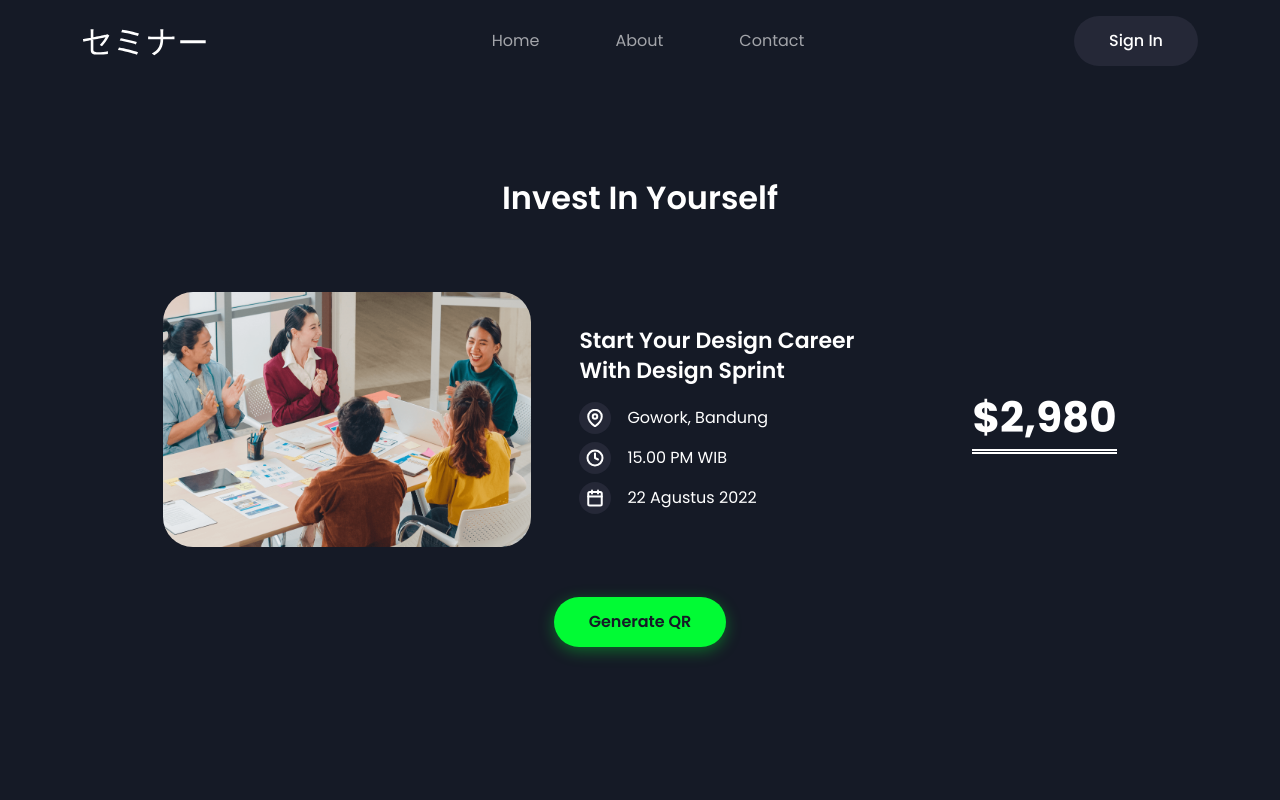
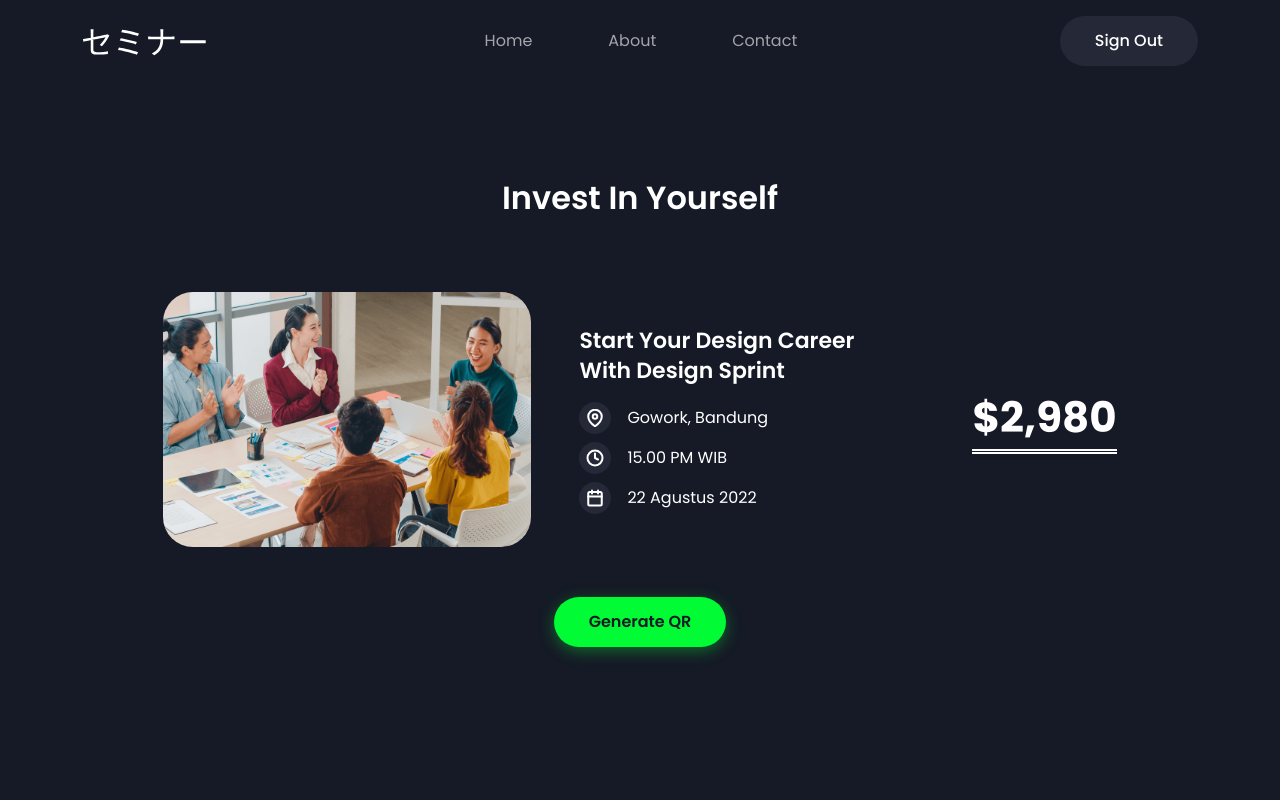
Before and after one commit to kucingscript/final-website-event-vocasia, a React (Vite) app: page /events/checkout/1 in a window 1280 px wide. Shown: the top 800 px of the page. Built offline with nearby package versions, Linux system fonts and the light colour scheme; no server answers; sample sign-in values are in the browser's storage.

Commit message:
feat : sign in toggle, protected routes

```diff
--- a/package.json
+++ b/package.json
@@ -10,11 +10,13 @@
     "preview": "vite preview"
   },
   "dependencies": {
+    "@tanstack/react-table": "^8.10.7",
     "axios": "^1.6.2",
     "bootstrap": "^5.3.2",
     "firebase": "^10.7.0",
     "react": "^18.2.0",
     "react-bootstrap": "^2.9.1",
+    "react-bootstrap-icons": "^1.10.3",
     "react-dom": "^18.2.0",
     "react-qr-code": "^2.0.12",
     "react-router-dom": "^6.19.0",
--- a/src/App.jsx
+++ b/src/App.jsx
@@ -8,6 +8,7 @@ import {
   Login,
   Register,
 } from "./pages";
+import ProtectedRoutes from "./lib/ProtectedRoutes";
 
 const App = () => {
   return (
@@ -18,7 +19,11 @@ const App = () => {
       <Route path="/login" element={<Login />} />
       <Route path="/register" element={<Register />} />
       <Route path="/events/:id" element={<DetailedEvent />} />
-      <Route path="/events/checkout/:id" element={<EventCheckout />} />
+
+      <Route element={<ProtectedRoutes />}>
+        <Route path="/events/checkout/:id" element={<EventCheckout />} />
+      </Route>
+
       <Route path="/*" element={<div>Page not found</div>} />
     </Routes>
   );
--- a/src/components/Footer.jsx
+++ b/src/components/Footer.jsx
@@ -32,7 +32,7 @@ const Footer = () => {
           ))}
         </div>
         <div className="d-flex justify-content-center paragraph all-rights">
-          Build with &#9829; by
+          Build with &#9829; by Eventning - Vocasia FE 2
         </div>
       </div>
     </footer>
--- a/src/components/Header.jsx
+++ b/src/components/Header.jsx
@@ -1,10 +1,27 @@
-import { Link, useLocation } from "react-router-dom";
+import { Link, useLocation, useNavigate } from "react-router-dom";
 import { headerLists } from "../constants";
 import { useEffect, useState } from "react";
+import { onAuthStateChanged } from "firebase/auth";
+import { auth } from "../config/firebase";
 
 const Header = ({ children }) => {
   const [activeIndex, setActiveIndex] = useState(null);
+  const [isLogin, setIsLogin] = useState(false);
+
   const location = useLocation();
+  const navigate = useNavigate();
+
+  useEffect(() => {
+    const unsubscribed = onAuthStateChanged(auth, (user) => {
+      if (user) {
+        setIsLogin(true);
+      } else {
+        setIsLogin(false);
+      }
+    });
+
+    return () => unsubscribed();
+  }, []);
 
   useEffect(() => {
     const currentIndex = headerLists.findIndex(
@@ -12,6 +29,19 @@ const Header = ({ children }) => {
     );
     setActiveIndex(currentIndex);
   }, [location.pathname]);
+
+  const handleClick = async () => {
+    if (isLogin) {
+      try {
+        await auth.signOut();
+        navigate("/login");
+      } catch (error) {
+        console.error(error.message);
+      }
+    } else {
+      navigate("/login");
+    }
+  };
 
   return (
     <header className="header bg-navy pt-2">
@@ -38,9 +68,9 @@ const Header = ({ children }) => {
               ))}
             </div>
             <div className="d-grid">
-              <Link className="btn-navy" to="/login">
-                Sign In
-              </Link>
+              <button onClick={handleClick} className="btn-navy">
+                {isLogin ? "Sign Out" : "Sign In"}
+              </button>
             </div>
           </div>
         </div>
--- a/src/components/PagesHeader.jsx
+++ b/src/components/PagesHeader.jsx
@@ -1,10 +1,27 @@
-import { Link, useLocation } from "react-router-dom";
+import { Link, useLocation, useNavigate } from "react-router-dom";
 import { headerLists } from "../constants";
 import { useEffect, useState } from "react";
+import { onAuthStateChanged } from "firebase/auth";
+import { auth } from "../config/firebase";
 
 const PagesHeader = () => {
   const [activeIndex, setActiveIndex] = useState(null);
+  const [isLogin, setIsLogin] = useState(false);
+
   const location = useLocation();
+  const navigate = useNavigate();
+
+  useEffect(() => {
+    const unsubscribed = onAuthStateChanged(auth, (user) => {
+      if (user) {
+        setIsLogin(true);
+      } else {
+        setIsLogin(false);
+      }
+    });
+
+    return () => unsubscribed();
+  }, []);
 
   useEffect(() => {
     const currentIndex = headerLists.findIndex(
@@ -12,6 +29,19 @@ const PagesHeader = () => {
     );
     setActiveIndex(currentIndex);
   }, [location.pathname]);
+
+  const handleClick = async () => {
+    if (isLogin) {
+      try {
+        await auth.signOut();
+        navigate("/login");
+      } catch (error) {
+        console.error(error.message);
+      }
+    } else {
+      navigate("/login");
+    }
+  };
 
   return (
     <section className="bg-navy pt-2">
@@ -38,9 +68,9 @@ const PagesHeader = () => {
               ))}
             </div>
             <div className="d-grid">
-              <Link to={"/login"} className="btn-navy">
-                Sign In
-              </Link>
+              <button onClick={handleClick} className="btn-navy">
+                {isLogin ? "Sign Out" : "Sign In"}
+              </button>
             </div>
           </div>
         </div>
--- /dev/null
+++ b/src/lib/ProtectedRoutes.jsx
@@ -0,0 +1,24 @@
+import { onAuthStateChanged } from "firebase/auth";
+import { useEffect, useState } from "react";
+import { auth } from "../config/firebase";
+import { Navigate, Outlet } from "react-router-dom";
+
+const ProtectedRoutes = () => {
+  const [isLogin, setIsLogin] = useState(true);
+
+  useEffect(() => {
+    const unsubscribed = onAuthStateChanged(auth, (user) => {
+      if (user) {
+        setIsLogin(true);
+      } else {
+        setIsLogin(false);
+      }
+    });
+
+    return () => unsubscribed();
+  }, []);
+
+  return isLogin ? <Outlet /> : <Navigate to={"/login"} />;
+};
+
+export default ProtectedRoutes;
--- a/src/pages/Login.jsx
+++ b/src/pages/Login.jsx
@@ -8,10 +8,6 @@ import { auth } from "../config/firebase";
 const Login = () => {
   const navigate = useNavigate();
   const [datas, setDatas] = useState({});
-
-  useEffect(() => {
-    sessionStorage.clear();
-  }, []);
 
   const handleInputChange = (event) => {
     const id = event.target.id;
@@ -41,7 +37,7 @@ const Login = () => {
         });
         return;
       }
-      navigate("/");
+      navigate(-1);
     } catch (error) {
       ShowNotification({
         title: "Error",
--- a/src/pages/index.js
+++ b/src/pages/index.js
@@ -5,5 +5,15 @@ import DetailedEvent from "./DetailedEvent";
 import EventCheckout from "./EventCheckout";
 import About from "./About";
 import Contact from "./Contact";
+import TableData from "./Admin/Users/TableData";
 
-export { Home, Register, Login, DetailedEvent, EventCheckout, About, Contact };
+export {
+  Home,
+  Register,
+  Login,
+  DetailedEvent,
+  EventCheckout,
+  About,
+  Contact,
+  TableData,
+};
```
Also changed, not shown: 1 other file (tests, documents, lock files or other folders).
